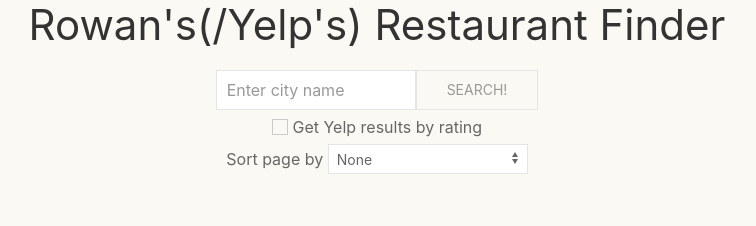
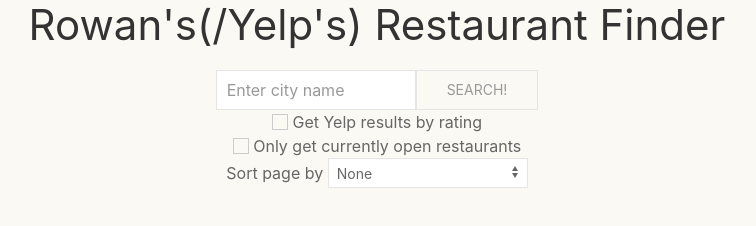
Before and after one commit to SpencerWhitehead7/not-yelp, a React app: page / in a window 1280 px wide. Shown: the whole page, without its empty margins (263-1019 px from the left). Built offline with nearby package versions, Linux system fonts and the light colour scheme.

Commit message:
feat: filter restaurants by open status

```diff
--- a/client/components/index.js
+++ b/client/components/index.js
@@ -21,6 +21,7 @@
       unsortedRestaurants : [],
       sortBy : `none`,
       APISort : false,
+      APIIsOpenFilter : false,
       error : ``,
     }
   }
@@ -65,6 +66,7 @@
     queryString += `&offset=${(page - 1) * 20}`
     // The only (relevant to this project) sorting the API supports is ratingHtL (it uses weighted average, but my sort uses raw rating number)
     queryString += this.state.APISort ? `&sort_by=rating` : ``
+    queryString += this.state.APIIsOpenFilter ? `&open_now=true` : ``
 
     this.setState({
       loading : true,
@@ -128,7 +130,7 @@
 
   render(){
     console.log(this.state)
-    const {loading, city, page, total, restaurants, APISort, error} = this.state
+    const {loading, city, page, total, restaurants, APISort, APIIsOpenFilter, error} = this.state
     return (
       <React.Fragment>
         <h1 className="uk-heading-primary uk-flex uk-flex-center">
@@ -141,6 +143,7 @@
           handleSubmit={this.handleSubmit}
           city={city}
           APISort={APISort}
+          APIIsOpenFilter={APIIsOpenFilter}
         />
         <SortSelect handleChange={this.handleChange}/>
         {error.length > 0 && <ErrorWarning error={error}/>}
--- a/client/components/searchBar.js
+++ b/client/components/searchBar.js
@@ -1,7 +1,7 @@
 import React from 'react'
 
 const SearchBar = props => {
-  const {handleChange, handleSubmit, city, APISort} = props
+  const {handleChange, handleSubmit, city, APISort, APIIsOpenFilter} = props
   return (
     <form onSubmit={handleSubmit} className="uk-flex uk-flex-column uk-flex-center uk-flex-middle">
       <div>
@@ -22,7 +22,7 @@
           SEARCH!
         </button>
       </div>
-      <div id="api-sort">
+      <div className="search-checkboxes">
         <input
           type="checkbox"
           name="APISort"
@@ -35,6 +35,19 @@
         &nbsp;Get Yelp results by rating
         </label>
       </div>
+      <div className="search-checkboxes">
+        <input
+          type="checkbox"
+          name="APIIsOpenFilter"
+          id="APIIsOpenFilter"
+          checked={APIIsOpenFilter}
+          onChange={handleChange}
+          className="uk-checkbox"
+        />
+        <label htmlFor="APIIsOpenFilter">
+        &nbsp;Only get currently open restaurants
+        </label>
+      </div>
     </form>
   )
 }
--- a/client/index.css
+++ b/client/index.css
@@ -1,10 +1,5 @@
 html {
   background-color: #fbf9f3;
-}
-
-#api-sort {
-  padding: 3px;
-  margin: 2px;
 }
 
 #loading-spinner {
```
